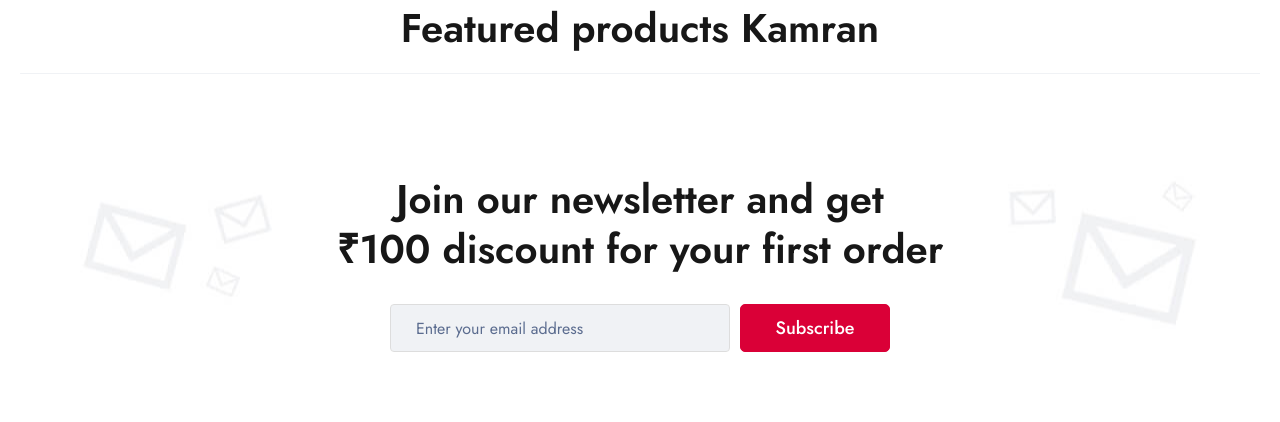
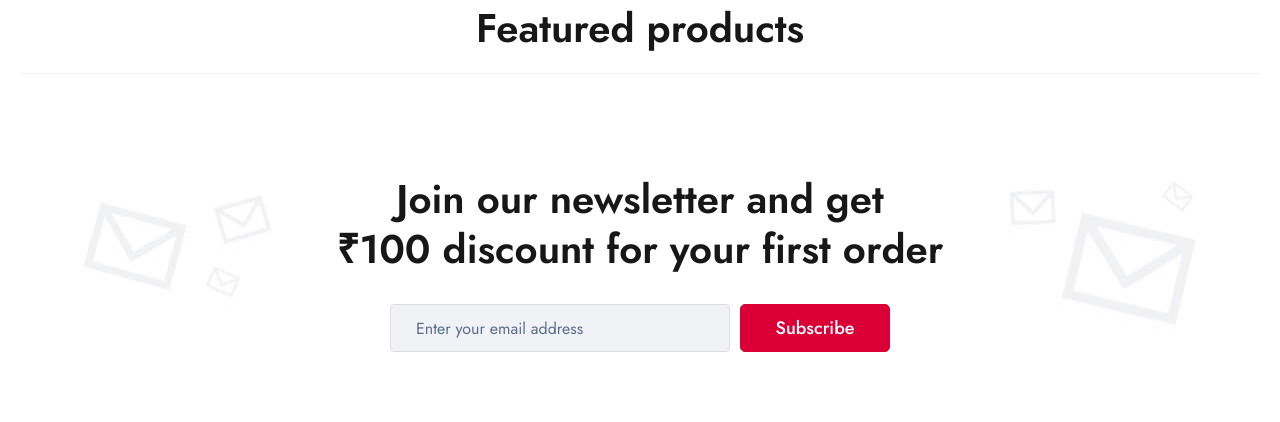
Before and after one commit to kamakhakhtar/tatkal-world, a Django app: template project/templates/index.html in a window 1280 px wide. Shown: the part 2112-2534 px from the top of the page. Run offline with Django 4.2, Linux system fonts and the light colour scheme; the template is opened without the code that fills it, so the values that code supplies are empty; parts of the project's set-up code (start-up, migrations or seed data) failed here and were passed over; some libraries are stand-ins or nearby versions; some web fonts are replaced; grey boxes are pictures that could not be loaded.

Commit message:
Update index.html
updated

```diff
--- a/project/templates/index.html
+++ b/project/templates/index.html
@@ -184,8 +184,8 @@
                 </div>
             </div>
         </div>
-        <section class="ps-section--featured mb-100">{% load custom_filters%}
-            <h3 class="ps-section__title">Featured products {{ 'kamran' |capitalize_first_letter }}</h3>
+        <section class="ps-section--featured mb-100">
+            <h3 class="ps-section__title">Featured products</h3>
             <div class="ps-section__content">
                 <div class="row m-0">
 
```
